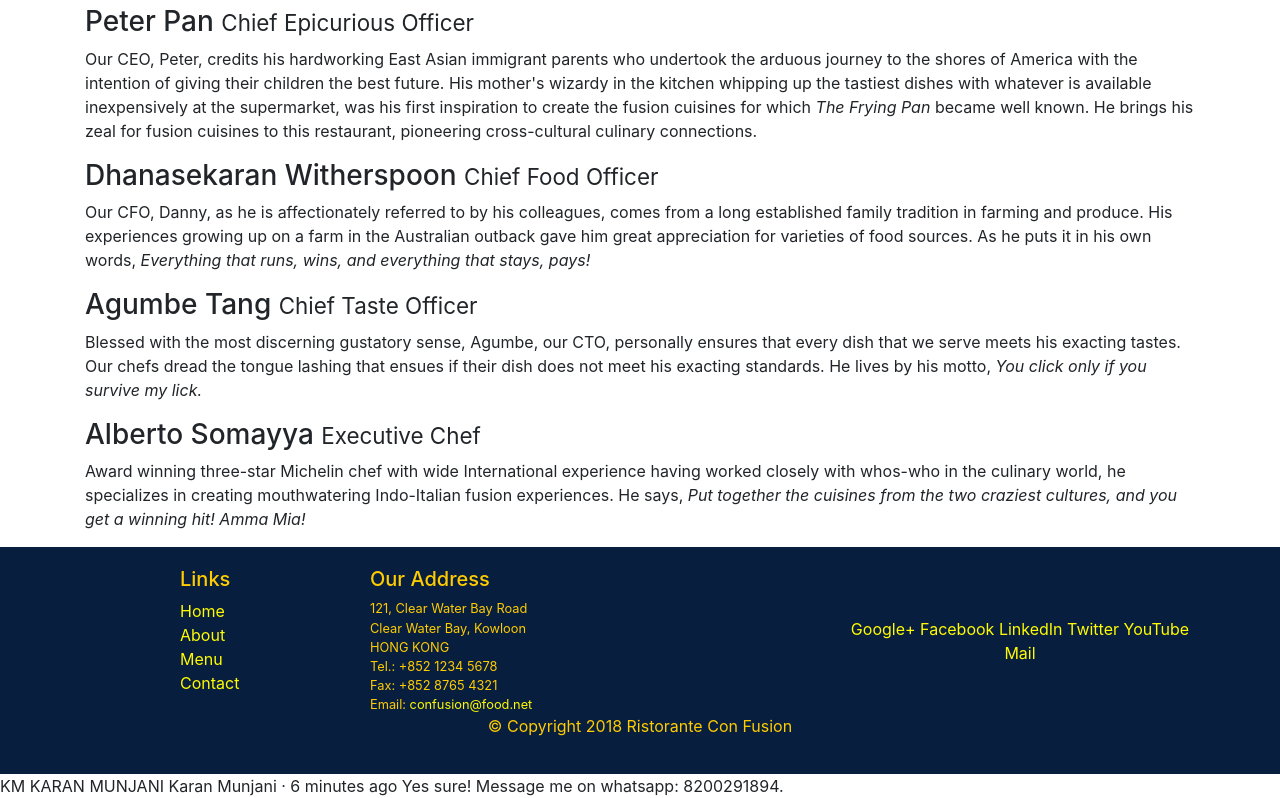
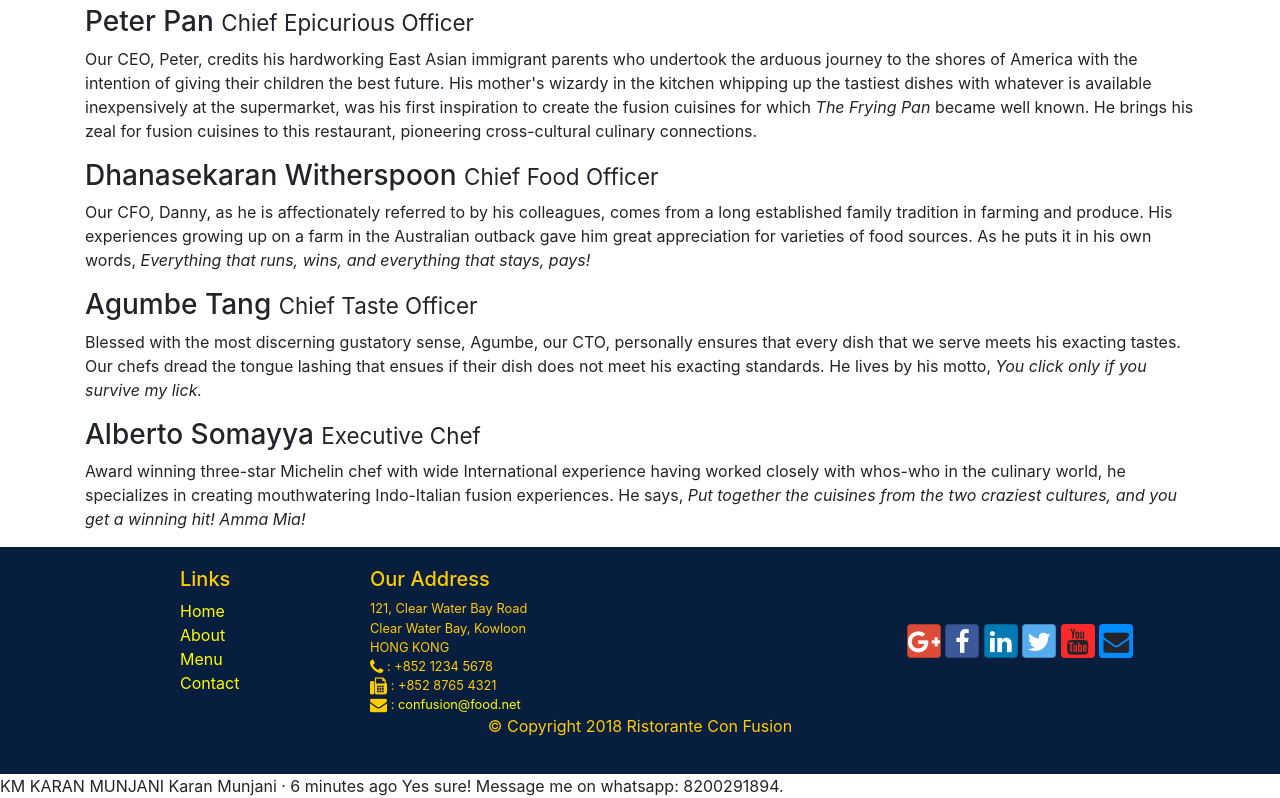
Before and after one commit to ParthPrajapati43/Front-End-Web-UI-Frameworks-and-Tools-Bootstrap-4, a website: page aboutus.html in a window 1280 px wide. Shown: the part 906-1704 px from the top of the page. Drawn offline with nearby package versions, Linux system fonts and the light colour scheme.

Commit message:
Icon Fonts

```diff
--- a/aboutus.html
+++ b/aboutus.html
@@ -6,6 +6,14 @@
     <link
       rel="stylesheet"
       href="node_modules/bootstrap/dist/css/bootstrap.min.css"
+    />
+    <link
+      rel="stylesheet"
+      href="node_modules/font-awesome/css/font-awesome.min.css"
+    />
+    <link
+      rel="stylesheet"
+      href="node_modules/bootstrap-social/bootstrap-social.css"
     />
     <!-- Adding manually done CSS -->
     <link rel="stylesheet" href="css/styles.css" />
@@ -28,13 +36,25 @@
         <div class="collapse navbar-collapse" id="Navbar">
           <ul class="navbar-nav mr-auto">
             <li class="nav-item">
-              <a class="nav-link" href="./index.html">Home</a>
+              <a class="nav-link" href="./index.html"
+                ><span class="fa fa-home fa-lg"></span> Home</a
+              >
             </li>
             <li class="nav-item active">
-              <a class="nav-link" href="#">About</a>
+              <a class="nav-link" href="#"
+                ><span class="fa fa-info fa-lg"></span> About</a
+              >
             </li>
-            <li class="nav-item"><a class="nav-link" href="#">Menu</a></li>
-            <li class="nav-item"><a class="nav-link" href="#">Contact</a></li>
+            <li class="nav-item">
+              <a class="nav-link" href="#"
+                ><span class="fa fa-list fa-lg"></span> Menu</a
+              >
+            </li>
+            <li class="nav-item">
+              <a class="nav-link" href="#"
+                ><span class="fa fa-address-card fa-lg"></span> Contact</a
+              >
+            </li>
           </ul>
         </div>
       </div>
@@ -156,19 +176,42 @@
               121, Clear Water Bay Road<br />
               Clear Water Bay, Kowloon<br />
               HONG KONG<br />
-              Tel.: +852 1234 5678<br />
-              Fax: +852 8765 4321<br />
-              Email: <a href="mailto:confusion@food.net">confusion@food.net</a>
+              <i class="fa fa-phone fa-lg"></i> : +852 1234 5678<br />
+              <i class="fa fa-fax fa-lg"></i> : +852 8765 4321<br />
+              <i class="fa fa-envelope fa-lg"></i> :
+              <a href="mailto:confusion@food.net">confusion@food.net</a>
             </address>
           </div>
           <div class="col-12 col-sm-4 align-self-center">
             <div class="text-center">
-              <a href="http://google.com/+">Google+</a>
-              <a href="http://www.facebook.com/profile.php?id=">Facebook</a>
-              <a href="http://www.linkedin.com/in/">LinkedIn</a>
-              <a href="http://twitter.com/">Twitter</a>
-              <a href="http://youtube.com/">YouTube</a>
-              <a href="mailto:">Mail</a>
+              <a
+                class="btn btn-social-icon btn-google"
+                href="http://google.com/+"
+                ><i class="fa fa-google-plus fa-lg"></i>
+              </a>
+              <a
+                class="btn btn-social-icon btn-facebook"
+                href="http://www.facebook.com/profile.php?id="
+                ><i class="fa fa-facebook fa-lg"></i>
+              </a>
+              <a
+                class="btn btn-social-icon btn-linkedin"
+                href="http://www.linkedin.com/in/"
+                ><i class="fa fa-linkedin fa-lg"></i>
+              </a>
+              <a
+                class="btn btn-social-icon btn-twitter"
+                href="http://twitter.com/"
+                ><i class="fa fa-twitter fa-lg"></i>
+              </a>
+              <a
+                class="btn btn-social-icon btn-youtube"
+                href="http://youtube.com/"
+                ><i class="fa fa-youtube fa-lg"></i>
+              </a>
+              <a class="btn btn-social-icon btn-mail" href="mailto:"
+                ><i class="fa fa-envelope fa-lg"></i>
+              </a>
             </div>
           </div>
         </div>
--- a/css/styles.css
+++ b/css/styles.css
@@ -46,8 +46,16 @@ body {
 }
 
 .breadcrumb a:link,
-a:visited,
-a:hover,
-a:active {
+.breadcrumb a:visited,
+.breadcrumb a:hover,
+.breadcrumb a:active {
   color: #000000;
 }
+
+.btn-youtube {
+  background-color: #fa2a2a;
+}
+
+.btn-mail {
+  background-color: #008cff;
+}
--- a/package.json
+++ b/package.json
@@ -15,7 +15,9 @@
   },
   "dependencies": {
     "bootstrap": "^4.5.2",
-    "jquery": "^3.3.1",
+    "bootstrap-social": "^5.1.1",
+    "font-awesome": "^4.7.0",
+    "jquery": "^3.5.1",
     "popper.js": "^1.12.9"
   }
 }
```
Also changed, not shown: index.html (+56 -13 lines), 1 other file. Lines whose indentation alone changed are shown as unchanged.
